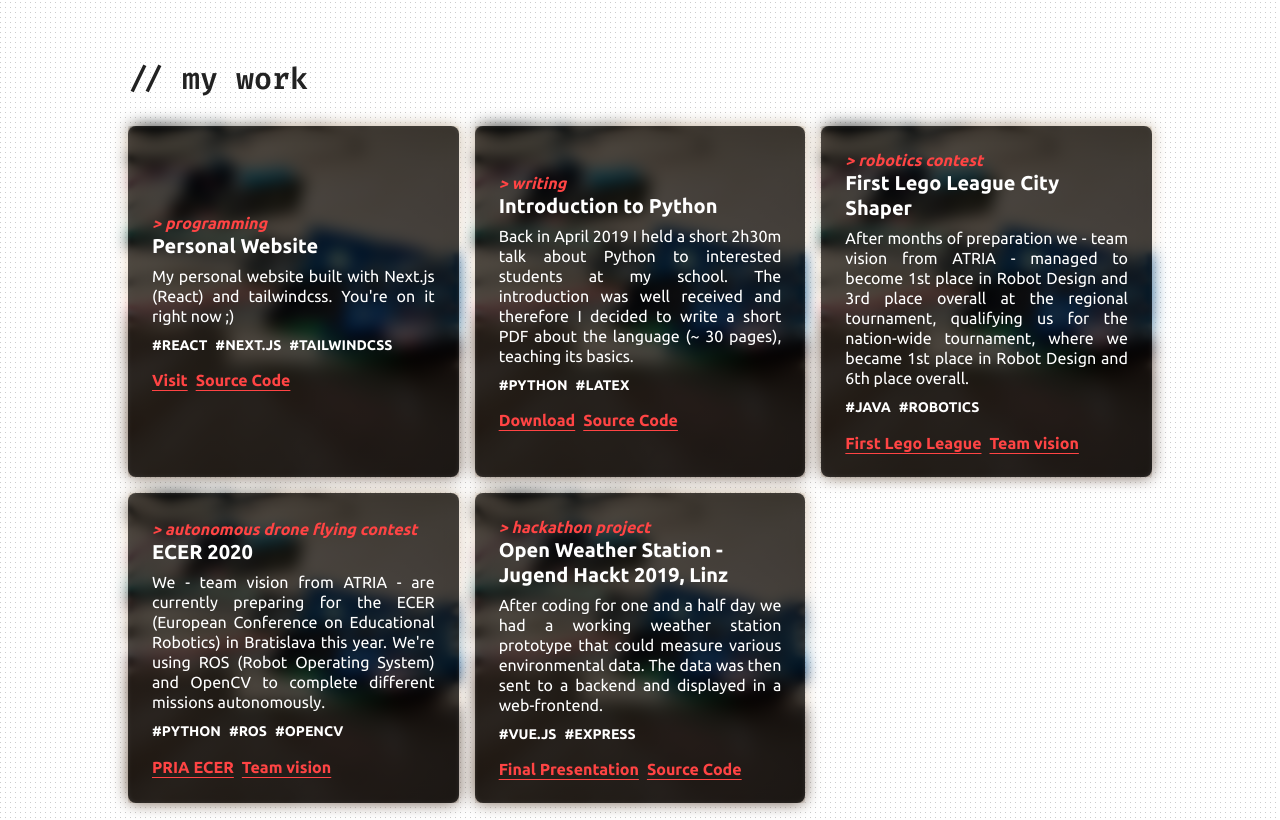
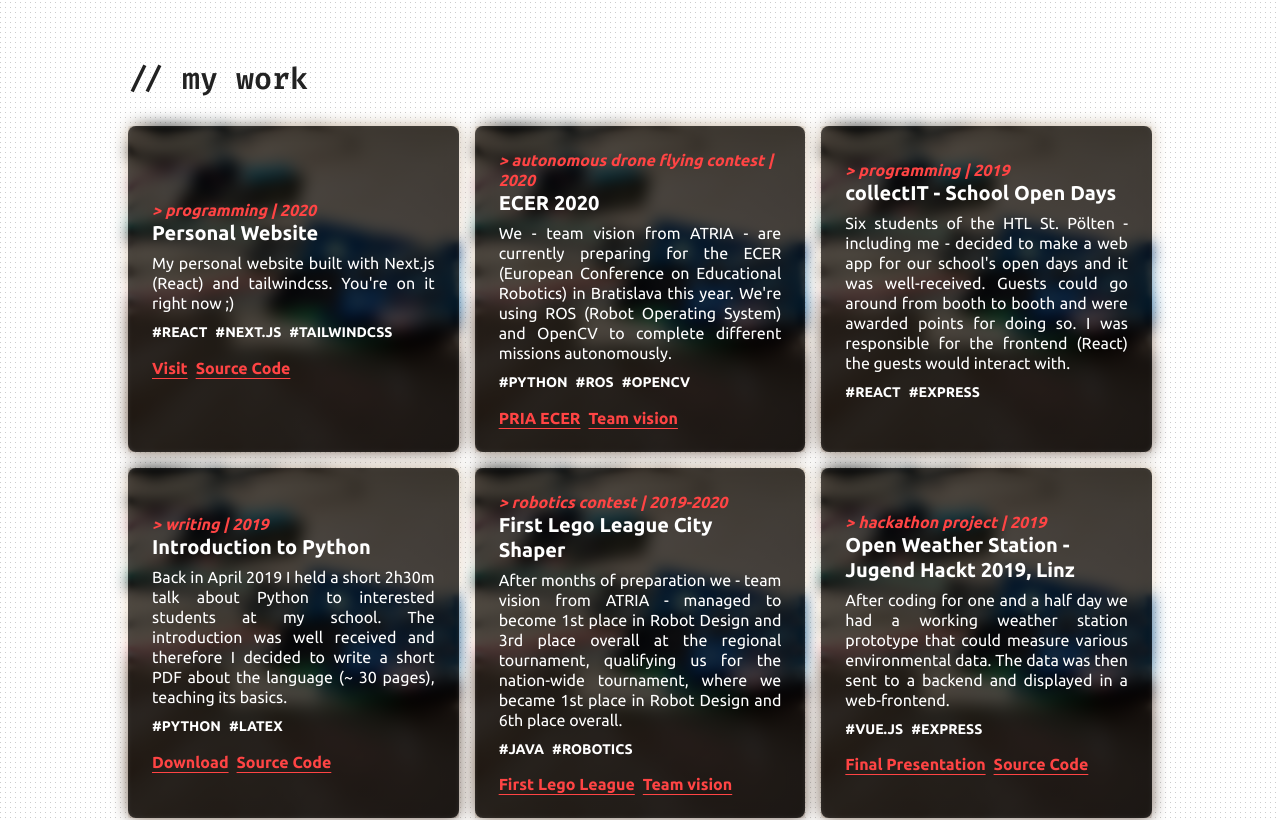
Before and after one commit to koenigscode/michael-v8, a Next.js app: page / in a window 1280 px wide. Shown: the part 1258-2078 px from the top of the page. Built offline with nearby package versions, Linux system fonts and the light colour scheme.

Commit message:
Edit content

```diff
--- a/components/work/work.js
+++ b/components/work/work.js
@@ -1,6 +1,7 @@
 const projects = [
   {
     type: "programming",
+    date: "2020",
     name: "Personal Website",
     img: "images/header.png",
     text: `My personal website built with Next.js (React) and tailwindcss. You're on it right now ;)`,
@@ -11,7 +12,38 @@ const projects = [
     tags: ["React", "Next.js", "tailwindcss"]
   },
   {
+    type: "autonomous drone flying contest",
+    date: "2020",
+    name: "ECER 2020",
+    img: "images/ecer.png",
+    text: `We - team vision from ATRIA - are currently preparing for the ECER (European Conference on Educational Robotics) in Bratislava this year.
+    We're using ROS (Robot Operating System) and OpenCV to complete different missions autonomously.`,
+    links: [
+      {
+        text: "PRIA ECER",
+        href: "https://pria.at/en/ecer/"
+      },
+      {
+        text: "Team vision",
+        href: "https://atria.or.at/team-vision/"
+      }
+    ],
+    tags: ["Python", "ROS", "OpenCV"]
+  },
+  {
+    type: "Programming",
+    date: "2019",
+    name: "collectIT - School Open Days",
+    img: "images/collectit.jpg",
+    text: `Six students of the HTL St. Pölten - including me - decided to make a web app for our school's open days and it was well-received.
+    Guests could go around from booth to booth and were awarded points for doing so.
+    I was responsible for the frontend (React) the guests would interact with.`,
+    links: [],
+    tags: ["React", "Express"]
+  },
+  {
     type: "writing",
+    date: "2019",
     name: "Introduction to Python",
     img: "images/python.png",
     text: `Back in April 2019 I held a short 2h30m talk about Python to interested students at my school.
@@ -32,6 +64,7 @@ const projects = [
   },
   {
     type: "robotics contest",
+    date: "2019-2020",
     name: "First Lego League City Shaper",
     img: "images/fll.jpg",
     text: `After months of preparation we - team vision from ATRIA - managed to become 1st place in Robot Design and 3rd place overall at the regional tournament,
@@ -48,26 +81,10 @@ const projects = [
     ],
     tags: ["Java", "Robotics"]
   },
-  {
-    type: "autonomous drone flying contest",
-    name: "ECER 2020",
-    img: "images/ecer.png",
-    text: `We - team vision from ATRIA - are currently preparing for the ECER (European Conference on Educational Robotics) in Bratislava this year.
-    We're using ROS (Robot Operating System) and OpenCV to complete different missions autonomously.`,
-    links: [
-      {
-        text: "PRIA ECER",
-        href: "https://pria.at/en/ecer/"
-      },
-      {
-        text: "Team vision",
-        href: "https://atria.or.at/team-vision/"
-      }
-    ],
-    tags: ["Python", "ROS", "OpenCV"]
-  },
+
   {
     type: "hackathon project",
+    date: "2019",
     name: "Open Weather Station - Jugend Hackt 2019, Linz",
     img: "images/ows.jpg",
     text: `After coding for one and a half day we had a working weather station prototype
@@ -96,7 +113,7 @@ export default () => (
           <div key={idx}>
             <div className="Work__project">
               <div className="text-md italic my-text-primary font-semibold lowercase">
-                > {project.type}
+                > {project.type} | {project.date}
               </div>
               <div className="text-xl font-semibold mb-2">{project.name}</div>
               <div className="mb-2 text-justify">{project.text}</div>
```
Also changed, not shown: images/collectit.jpg (added), public/images/collectit.jpg (added).
